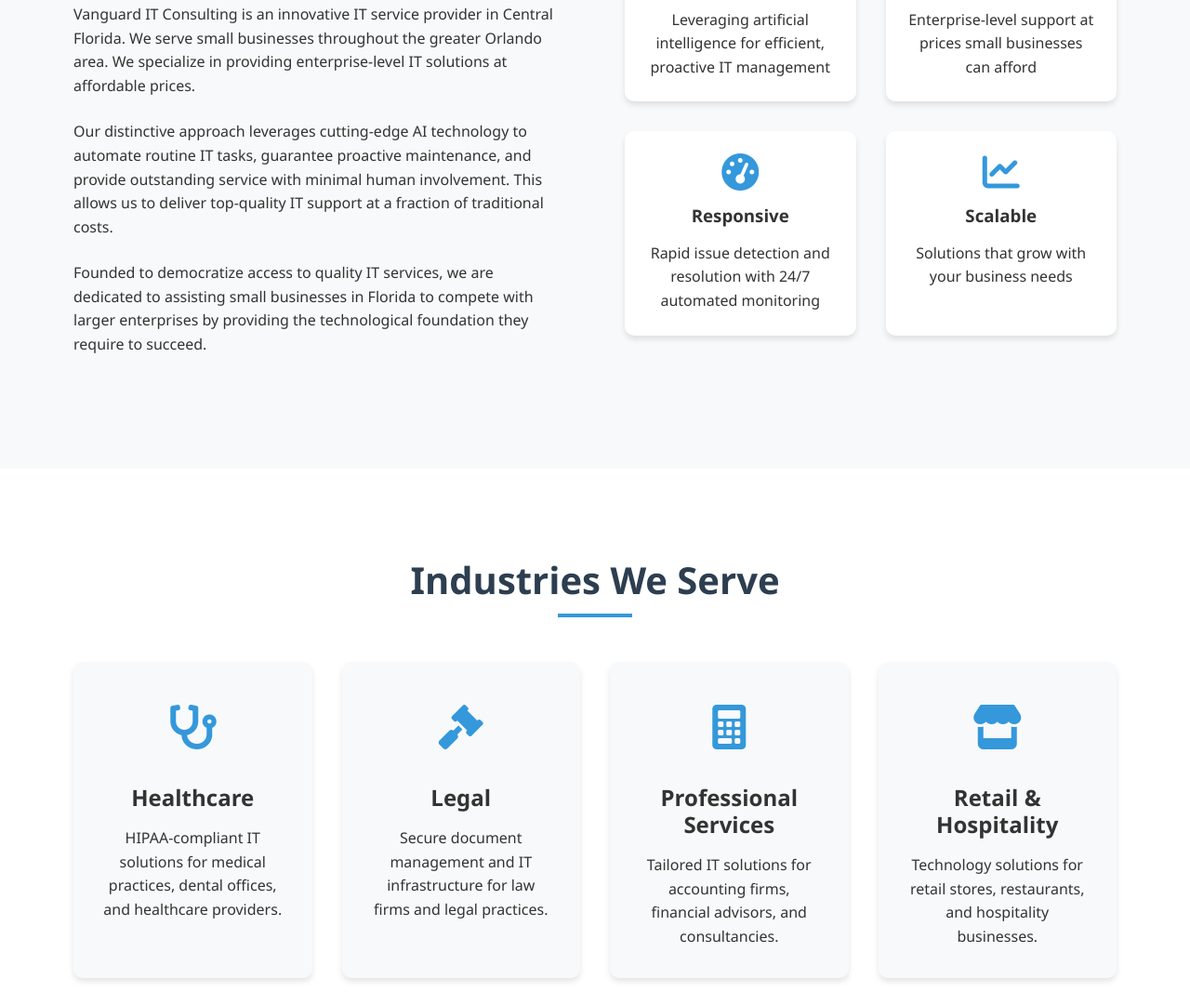
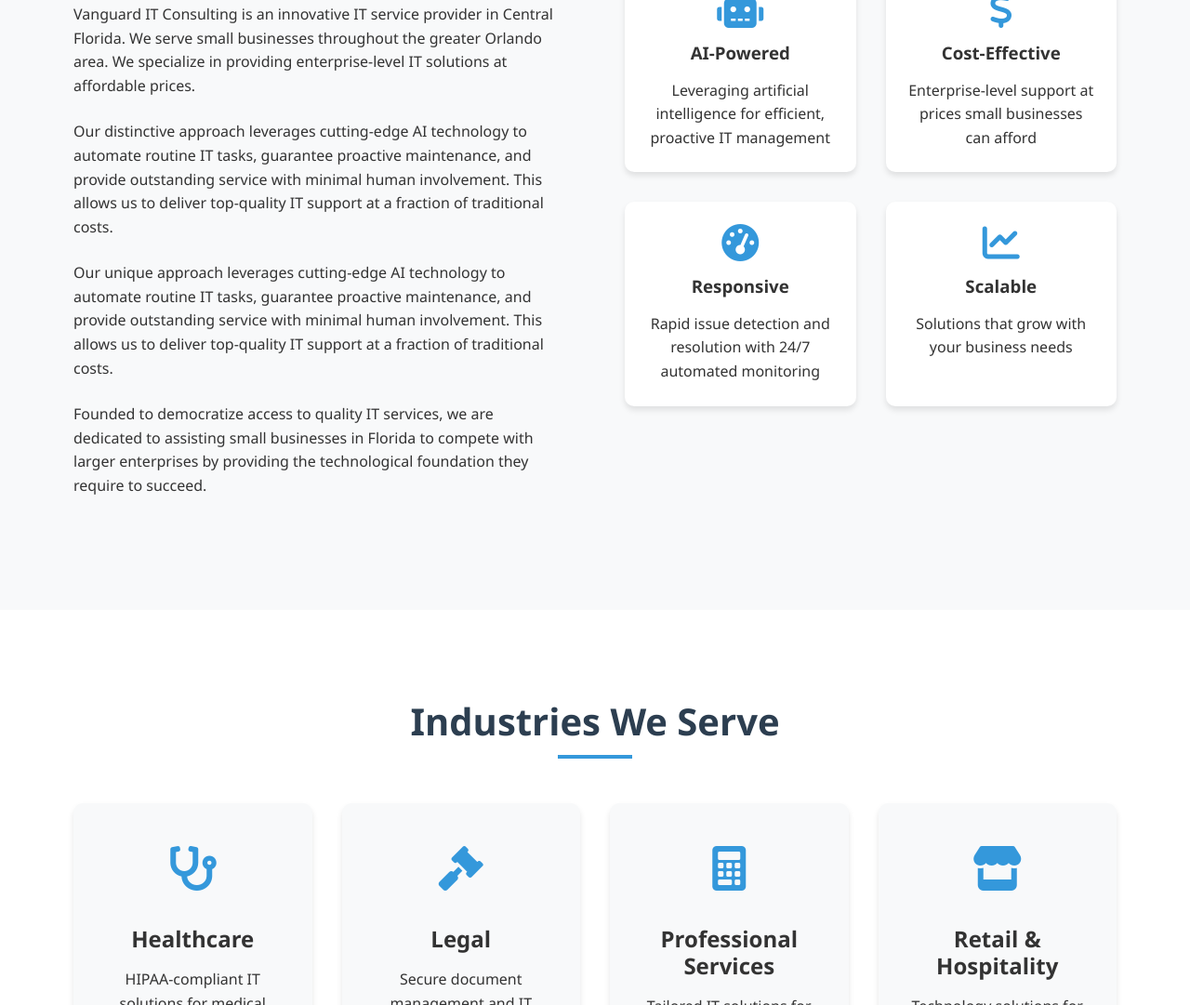
Before and after one commit to nemo369369/nemo369369.github.io, a plain HTML site: page index.html in a window 1280 px wide. Shown: the part 1749-2830 px from the top of the page at 93% size. Drawn offline with Linux system fonts and the light colour scheme.

Commit message:
Version 6

```diff
--- a/index.html
+++ b/index.html
@@ -86,6 +86,7 @@
                     <h2 class="section-title">About Vanguard IT Consulting</h2>
                     <p>Vanguard IT Consulting is an innovative IT service provider in Central Florida. We serve small businesses throughout the greater Orlando area. We specialize in providing enterprise-level IT solutions at affordable prices.</p>
                     <p>Our distinctive approach leverages cutting-edge AI technology to automate routine IT tasks, guarantee proactive maintenance, and provide outstanding service with minimal human involvement. This allows us to deliver top-quality IT support at a fraction of traditional costs.</p>
+                    <p>Our unique approach leverages cutting-edge AI technology to automate routine IT tasks, guarantee proactive maintenance, and provide outstanding service with minimal human involvement. This allows us to deliver top-quality IT support at a fraction of traditional costs.</p>
                     <p>Founded to democratize access to quality IT services, we are dedicated to assisting small businesses in Florida to compete with larger enterprises by providing the technological foundation they require to succeed.</p>
                 </div>
                 <div class="about-features">
```
